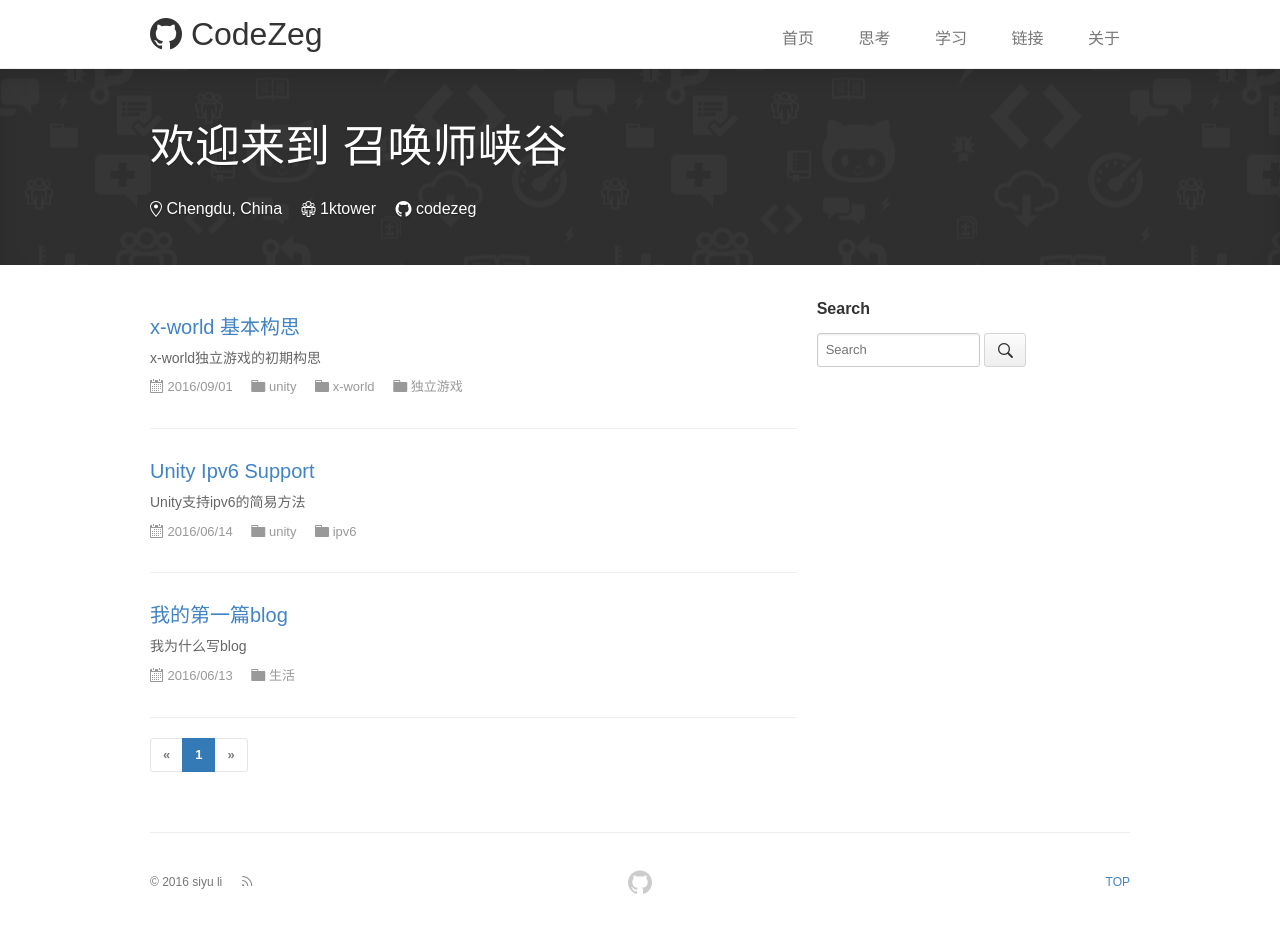
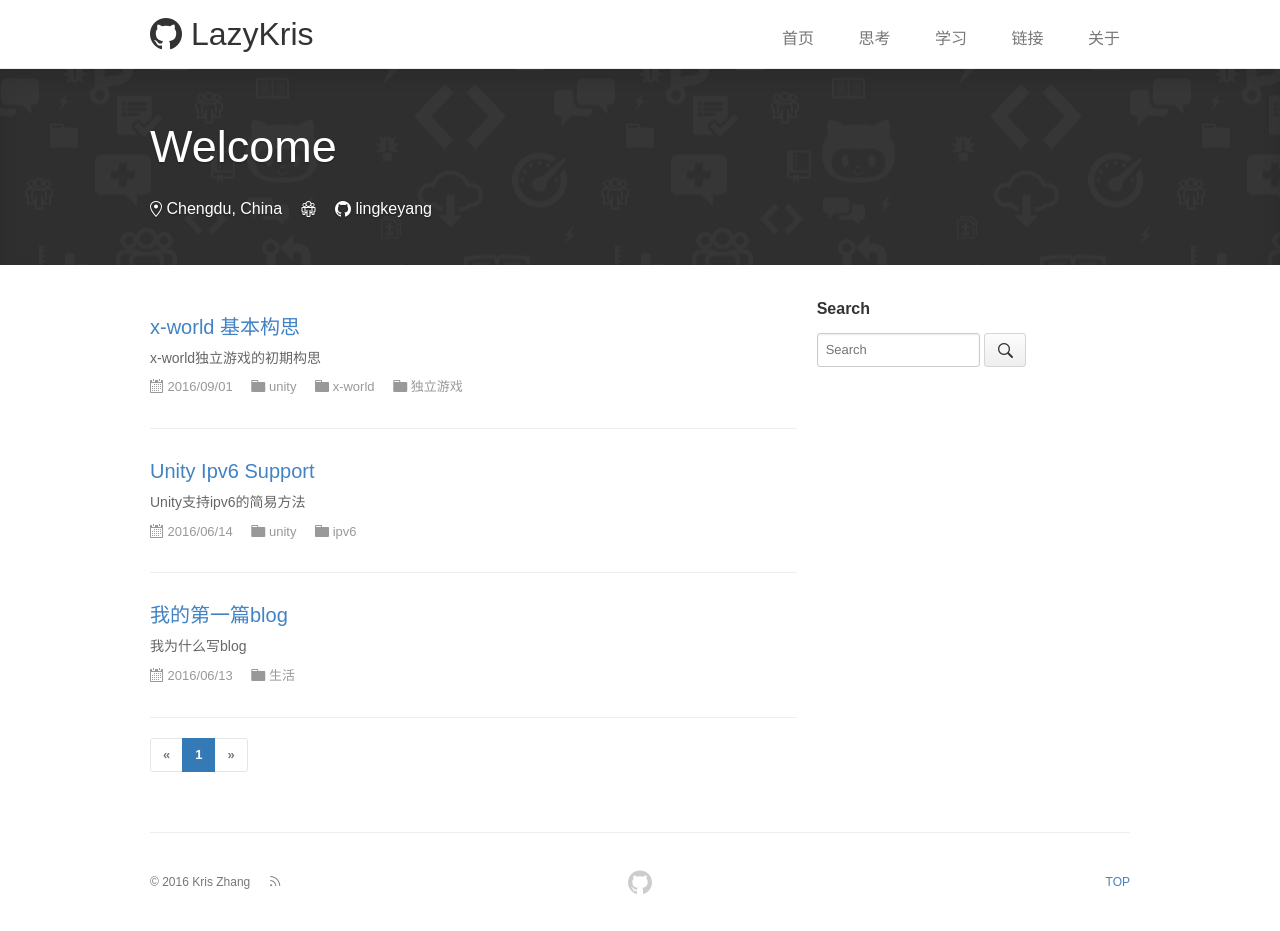
Before and after one commit to lingkeyang/lingkeyang.github.io, a Jekyll site: the page built from index.html, in a window 1280 px wide. Built offline with Jekyll 4.4.1, drawn with Linux system fonts in a browser that asks for light colours; the list of posts is cut into pages by our own code; comment, search, counter and statistics services are not loaded.

Commit message:
information modify

```diff
--- a/_config.yml
+++ b/_config.yml
@@ -2,25 +2,25 @@
 #   Main Configs   #
 # ---------------- #
 baseurl:
-url: http://www.codezeg.com
+url: http://blog.lingkeyang.com
 date_format: "ordinal"
-title: CodeZeg
-subtitle: "欢迎来到 召唤师峡谷"
-description: "李纠结的个人博客"
-keywords: 李纠结, CodeZeg, 张二狗, 李思禹, 花千骨, Unity, 游戏开发
+title: LazyKris
+subtitle: "Welcome"
+description: "LazyKris的个人博客"
+keywords: LazyKris, Unity, 游戏开发
 favicon: /favicon.ico
 timezone: Asia/Chengdu
 encoding: "utf-8"
-source_code: https://github.com/codezeg
+source_code: https://github.com/lingkeyang
 
 # ---------------- #
 #      Author      #
 # ---------------- #
-author: siyu li
-organization: 1ktower
-organization_url: http://www.1ktower.com/
+author: Kris Zhang
+organization: #1ktower
+organization_url: #http://www.1ktower.com/
 location: Chengdu, China
-email: 576603306@qq.com
+email: kris@zhanng.org
 
 # ---------------- #
 #    Navigation    #
@@ -83,7 +83,7 @@ collections:
 # ---------------- #
 #      Socials     #
 # ---------------- #
-github_username: codezeg
+github_username: lingkeyang
 # douban_username: codezeg
 # facebook_username: codezeg
 # weibo_username: codezeg
@@ -97,7 +97,7 @@ github_username: codezeg
 comments_provider: duoshuo
 # !!!重要!!! 请修改下面两个用户名为你自己申请的
 # !!!Important!!! Please modify usernames below to yours
-duoshuo_username: codezeg
+duoshuo_username: lingkeyang
 # disqus_username: codezeg
 
 # ---------------- #
@@ -113,5 +113,5 @@ ba_track_id: bd2467324f743720cbfae5e109983a92
 # ---------------- #
 #      Repos       #
 # ---------------- #
-popular_repos: ['codezeg.github.io', 'lol_rpg']
+popular_repos: ['lingkeyang.github.io', 'lol_rpg']
 contribute_repos: ['UnrealEngine', 'EpicGames/UnrealEngine']
```
